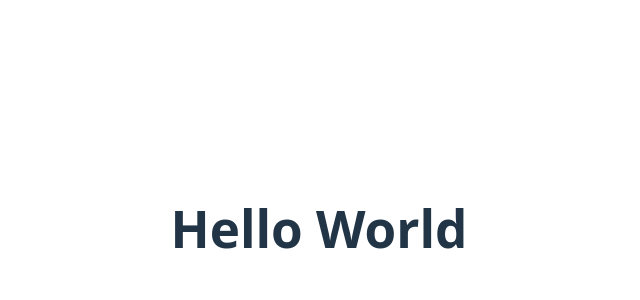
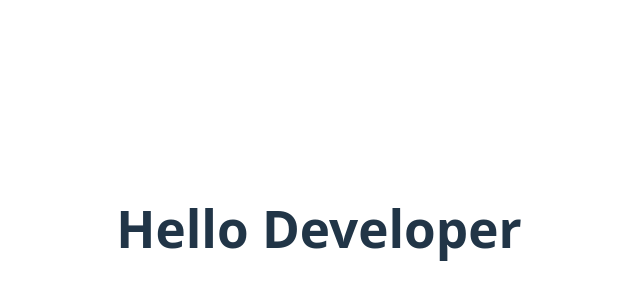
Before and after one commit to nathanbc46/test-ci, a Vue app: page / in a window 1280 px wide. Shown: the part 172-472 px from the top of the page, without its empty margins (321-961 px from the left). Built offline with nearby package versions, Linux system fonts and the light colour scheme.

Commit message:
feat: update greeting message in App.vue
Change the h1 element from "Hello World" to "Hello Developer" to provide a more personalized welcome message for developers.

```diff
--- a/src/App.vue
+++ b/src/App.vue
@@ -1,3 +1,3 @@
 <template>
-  <h1>Hello World</h1>
+  <h1>Hello Developer</h1>
 </template>
```
